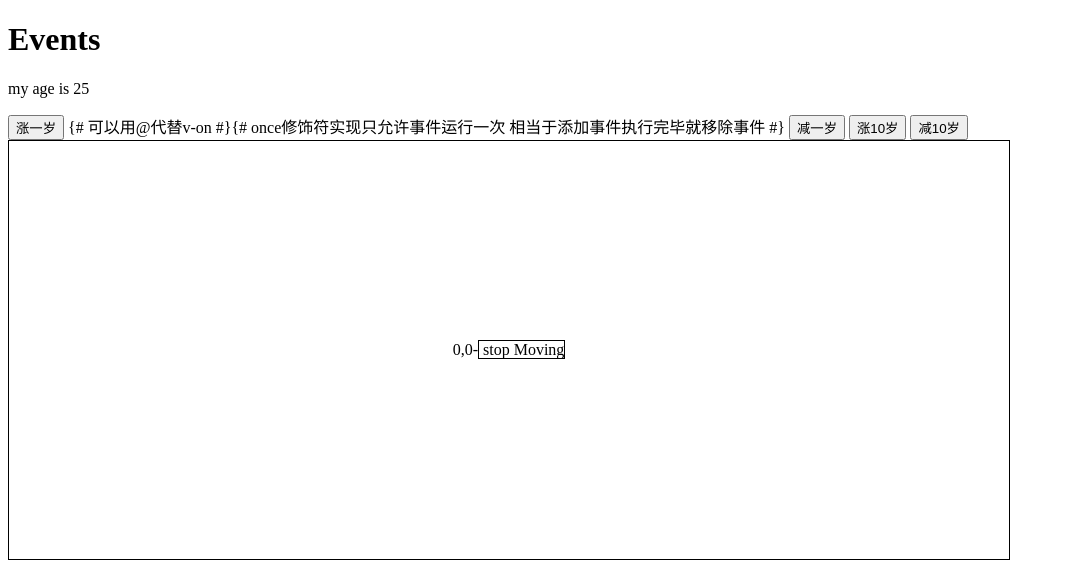
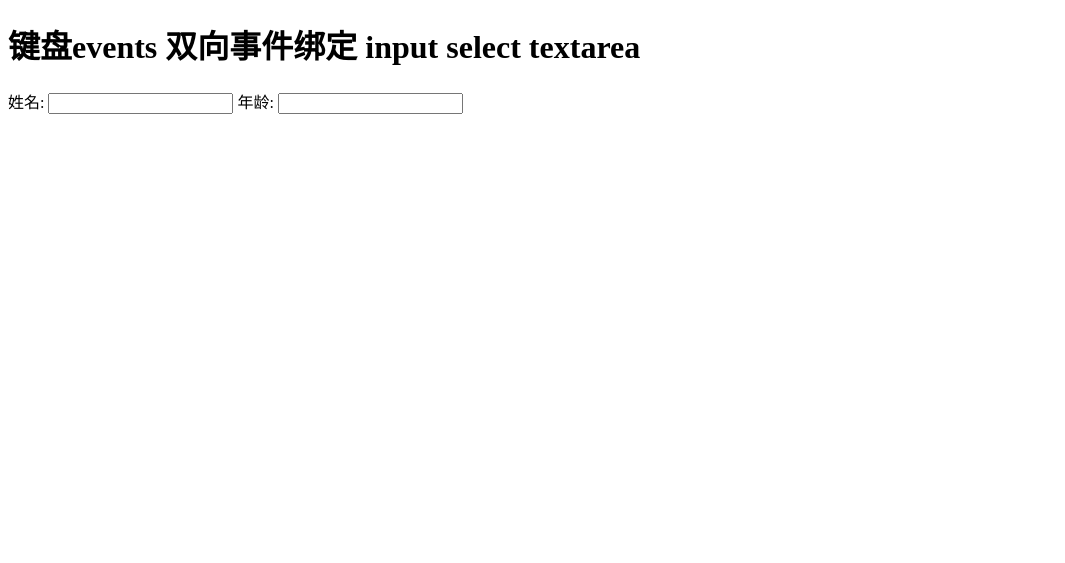
Before and after one commit to qq272775425/vuelearning, a plain HTML site: page index.html in a window 1280 px wide. Shown: the whole page, without its empty margins (0-1065 px from the left). Drawn offline with nearby package versions, Linux system fonts and the light colour scheme.

Commit message:
双向数据办绑定
通过refs获取input中输入的value值

```diff
--- a/app.js
+++ b/app.js
@@ -6,24 +6,36 @@ new Vue({
 		// job:"job",
 		// website:"http://haofanmedia.com",
 		// websiteTag:"<a href='http://haofanmeida.com'>标签</a>"
-		   age:25,
+		   name:"",
+		   age:"",
 		   x:0,
 		   y:0
 	},
 	methods:{
-		add:function(inc){
-			this.age+=inc;
-		},sbutract:function(dec){
-			this.age-=dec;
-		},
-		updateXY:function(event){
-			console.log(event);
-			this.x = event.offsetX;
-			this.y = event.offsetY;
-		}
+		// add:function(inc){
+		// 	this.age+=inc;
+		// },sbutract:function(dec){
+		// 	this.age-=dec;
+		// },
+		// updateXY:function(event){
+			// console.log(event);
+			// this.x = event.offsetX;
+			// this.y = event.offsetY;
+
+		// }
 	// 	greet:function(time){
 	// 		return 'good '+time+'!';
 	// 	}
+
+
+
+	logname:function(){
+		this.name = this.$refs.name.value;
+	},
+	logage:function(){
+		this.age = this.$refs.age.value;
+	}
+
 	}
 });
 
--- a/index.html
+++ b/index.html
@@ -16,16 +16,40 @@
 		<a v-bind:href="website">个人主页</a>  v-bind 用于绑定属性 在属性前面使用v-bind绑定一下 属性的值是data对象下某个属性的属性名
 		<p v-html:"websiteTag"></p>v-html:"websiteTag" 在标签内部加上v-html属性会在该标签内部添加htmldom结构
 	-->
+	<!--
 		<h1>Events</h1>
 		<p> my age is {{age}}</p>
-		<button @v-on:click.once="add(1)">涨一岁</button> {# 可以用@代替v-on #}{# once修饰符实现只允许事件运行一次 相当于添加事件执行完毕就移除事件 #}
+		<button @v-on:click.once="add(1)">涨一岁</button>
+		<!--
+
+		可以用@代替v-on
+		once修饰符实现只允许事件运行一次 相当于添加事件执行完毕就移除事件
+		.provent	阻止浏览器默认事件
+		stop可以阻止浏览器的冒泡行为
+
+
 		<button v-on:click="sbutract(1)">减一岁</button>
 		<button v-on:dblclick="add(10)">涨10岁</button>
 		<button v-on:dblclick="sbutract(10)">减10岁</button>
 		<div id="canvers" v-on:mousemove="updateXY">
 
 			{{x}},{{y}}-<span v-on:mousemove.stop=""> stop Moving</span>
-		</div>
+		</div>	-->
+
+		<h1> 键盘events 双向事件绑定 input select textarea</h1>
+		<label>姓名:</label>
+		<input ref="name" type="text" name="" v-on:keyup.enter="logname">
+		<span>{{name}}</span><!--触发enter修饰符,修饰符可以使用链式操作.enter.alt enter和alt同时抬起才会触发logname事件-->
+		<label>年龄:</label>
+		<input ref="age" type="text" name="" v-on:keyup.enter="logage">
+		<span>{{age}}</span>
+
+
+
+
+
+
+
 
 	</div>
 	<script type="text/javascript" src="app.js"></script>
```
